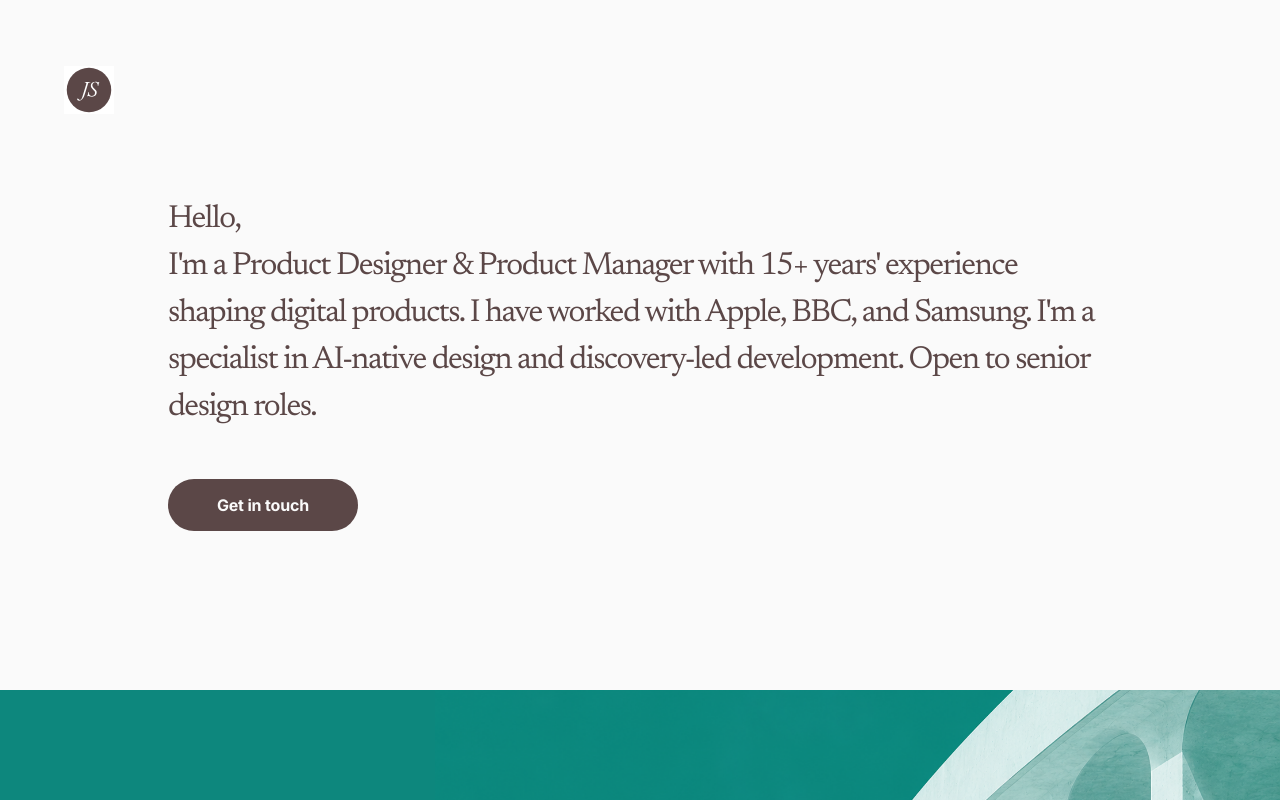
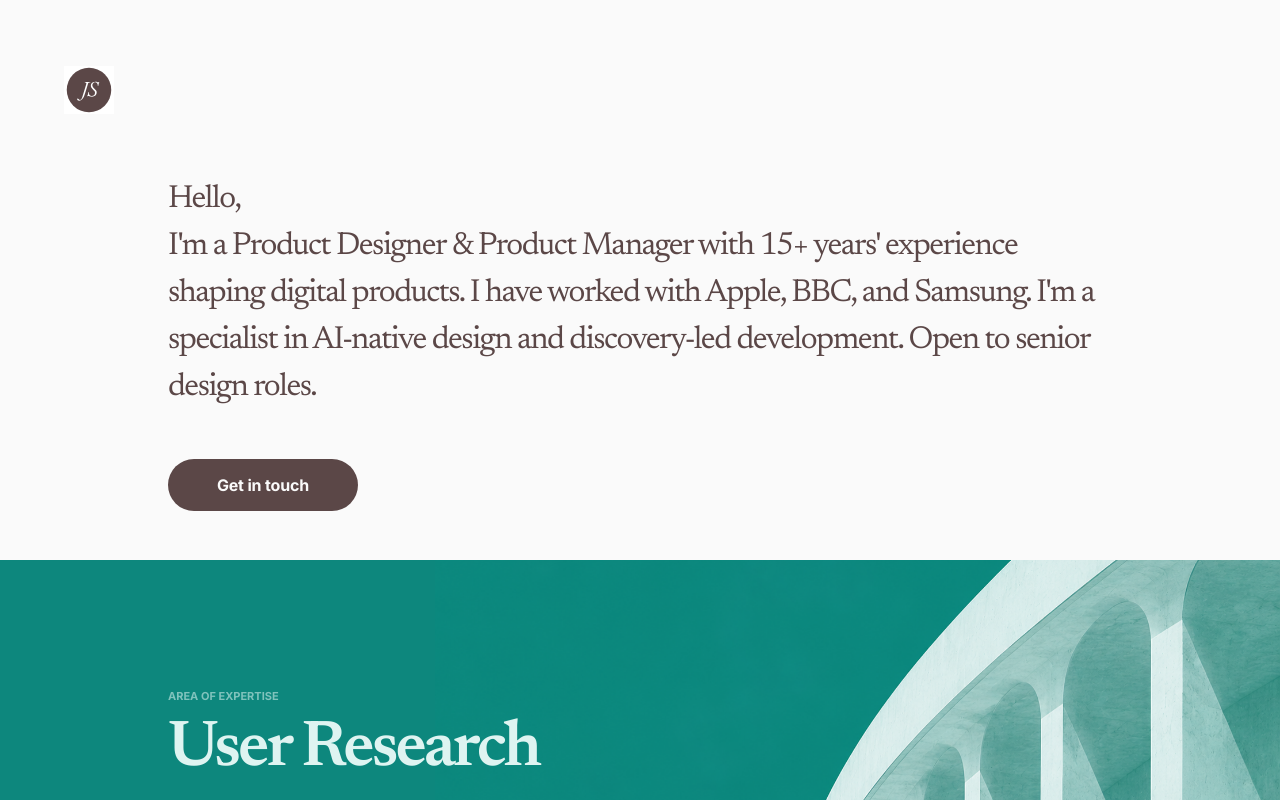
Before and after one commit to jonsearle/portfolio, a React (Vite) app: page / in a window 1280 px wide. Shown: the top 800 px of the page. Built offline with nearby package versions, Linux system fonts and the light colour scheme; the HTML template or start-up script is replaced by a standard one.

Commit message:
Adjust hero spacing

```diff
--- a/src/App.tsx
+++ b/src/App.tsx
@@ -256,10 +256,10 @@ export default function App() {
 
         <section
           id="top"
-          className="px-7 pb-24 pt-32 md:min-h-[690px] md:px-0 md:pb-0 md:pt-0"
+          className="px-7 pb-20 pt-32 md:min-h-[560px] md:px-0 md:pb-0 md:pt-0"
         >
           <div className="mx-auto max-w-[1440px] md:px-[168px]">
-            <div className="md:pt-[196px]">
+            <div className="md:pt-[176px]">
               <Reveal>
                 <p className="max-w-[70rem] font-serif text-[clamp(27px,2.5vw,36px)] leading-[1.47] tracking-[-0.045em] text-[var(--color-ink)]">
                   Hello,
```
